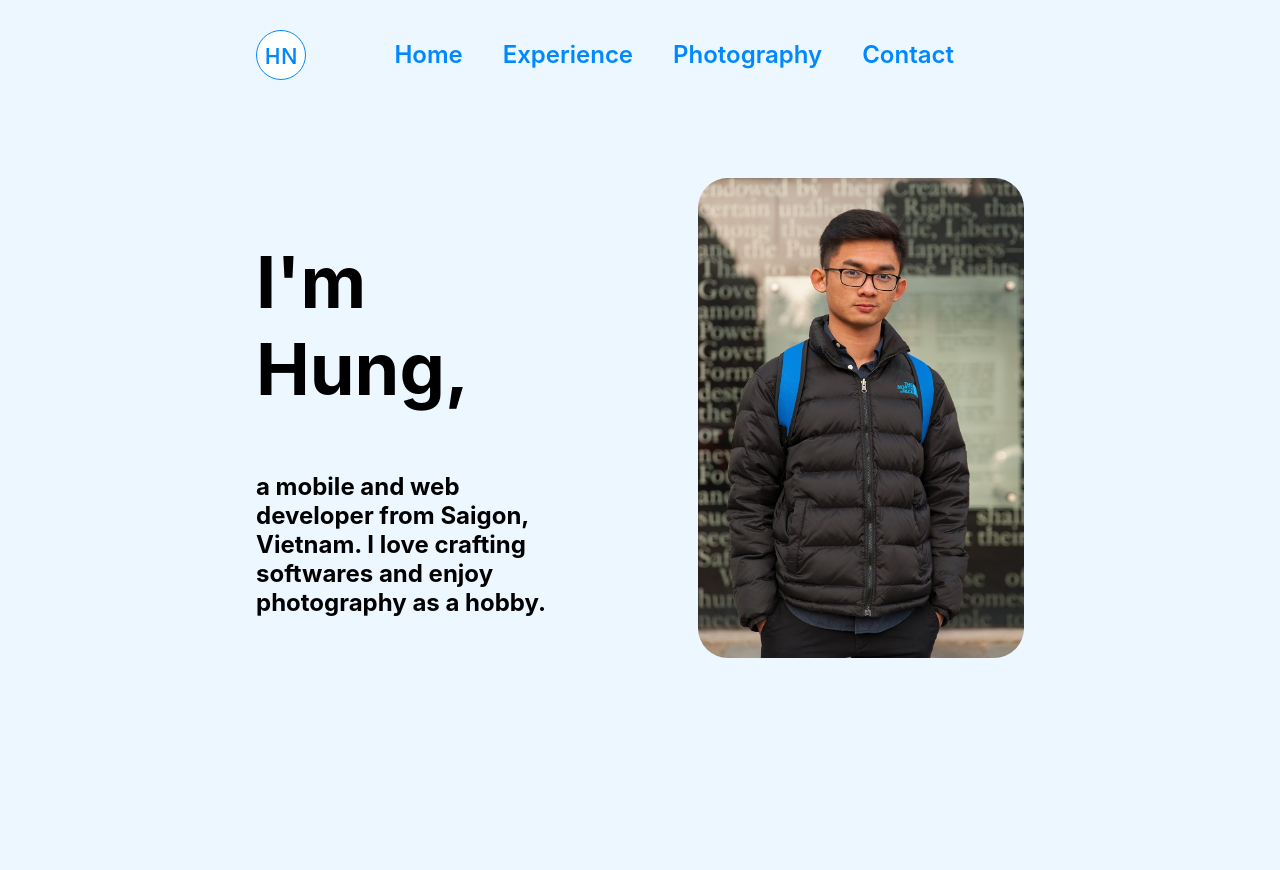
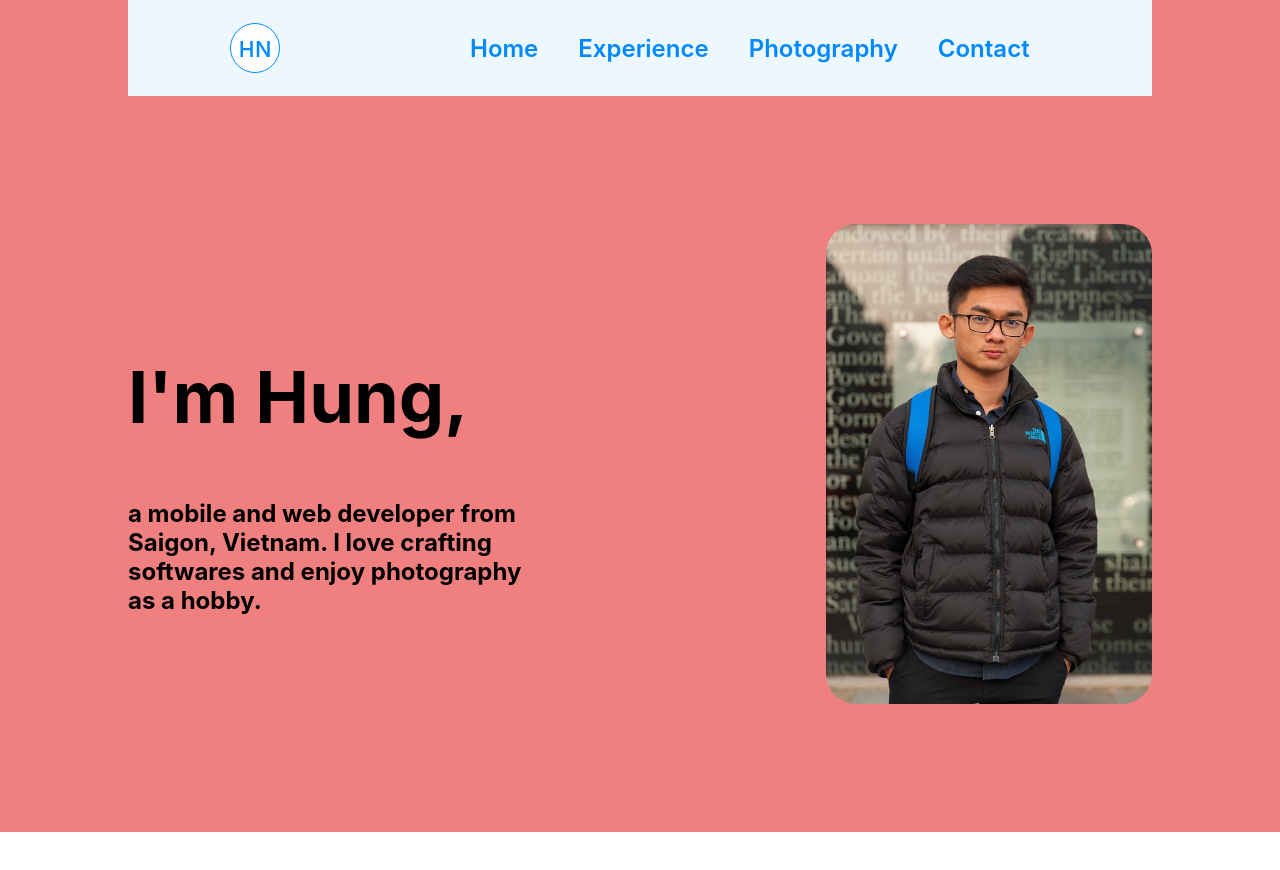
Before and after one commit to nthungdev/portfolio-react, a React (Create React App) app: page / in a window 1280 px wide. Shown: the top 870 px of the page. After the commit the page ends 832 px from the top, so only its background shows below. Built offline with nearby package versions, Linux system fonts and the light colour scheme.

Commit message:
fix composition for navbar

```diff
--- a/src/App.css
+++ b/src/App.css
@@ -1,3 +1,12 @@
+.root {
+  display: grid;
+  grid-template-columns: 10% 1fr 10%;
+}
+
+.content {
+  grid-column: 1 / 4;
+}
+
 .App {
   text-align: center;
 }
--- a/src/App.js
+++ b/src/App.js
@@ -1,15 +1,15 @@
 import React, { Component } from "react";
 import "./App.css";
-import HeaderSection from "./sections/HeaderSection/HeaderSection";
 import LandingSection from "./sections/LandingSection/LandingSection";
 
 class App extends Component {
   render() {
     return (
-      <React.Fragment className="root">
-        <HeaderSection />
-        <LandingSection />
-      </React.Fragment>
+      <div className="root">
+        <div className="content">
+          <LandingSection />
+        </div>
+      </div>
     );
   }
 }
--- /dev/null
+++ b/src/components/NavBar/NavBar.css
@@ -0,0 +1,32 @@
+.header-section-primary {
+  display: grid;
+  grid-template-columns: 10% 1fr 10%;
+  padding: 2vh 0px;
+  background-color: #ecf7ff;
+  height: 4rem;
+}
+
+.navbar-buttons-bar {
+  /* padding: 10px 50px; */
+
+  display: flex;
+  flex-grow: 1;
+  flex-direction: row;
+  justify-content: flex-end;
+  /* grid-column: 2; */
+}
+
+.nav-button {
+  padding: 0 20px;
+}
+
+.page-logo {
+  display: flex;
+  align-items: center;
+  /* grid-column: 2; */
+}
+
+.page-logo-navbar-wrapper {
+  grid-column: 2;
+  display: flex;
+}
--- a/src/sections/HeaderSection/HeaderSection.js
+++ b/src/components/NavBar/NavBar.js
@@ -1,9 +1,9 @@
 import React, { Component } from "react";
 import PageLogo from "../../assets/logos/logo.png";
 import NavButton from "../../components/NavButton/NavButton";
-import "./HeaderSection.css";
+import "./NavBar.css";
 
-class HeaderSection extends Component {
+class NavBar extends Component {
   constructor(props) {
     super(props);
     this.state = {
@@ -67,10 +67,11 @@ class HeaderSection extends Component {
   render() {
     return (
       <header className="header-section-primary">
-        <div className="logo">
+        <div className="page-logo-navbar-wrapper">
+          <div className="page-logo">
             <img src={PageLogo} alt="Logo of the page" />
           </div>
-        <nav className="navbar">
+          <nav className="navbar-buttons-bar">
             {this.state.buttons.map(button => (
               <NavButton
                 className={button.className}
@@ -83,9 +84,10 @@ class HeaderSection extends Component {
               />
             ))}
           </nav>
+        </div>
       </header>
     );
   }
 }
 
-export default HeaderSection;
+export default NavBar;
--- a/src/components/NavButton/NavButton.css
+++ b/src/components/NavButton/NavButton.css
@@ -2,35 +2,23 @@
   text-align: center;
   font-weight: 600;
   font-size: 1.5em;
+
+  /* background-color: aquamarine; */
+  display: flex;
+  align-items: center;
 }
 
-a:link {
-  padding: 5px 10px;
+a:link.nav-button,
+a:visited.nav-button,
+a:hover.nav-button,
+a:active.nav-button {
+  display: flex;
   color: #0088ff;
   text-decoration: none;
 }
-/* visited link */
-a:visited {
-  padding: 5px 10px;
-  color: #0088ff;
-}
 
-/* mouse over link */
-a:hover {
-  border-radius: 30px;
-  /* background-color: lightblue; */
-  padding: 5px 10px;
-  color: #0088ff;
-}
-
-/* selected link */
-a:active {
-  padding: 5px 10px;
-  color: #0088ff;
-}
-
-a.disabled {
-  padding: 5px 10px;
+a.disabled.nav-button {
+  /* padding: 5px 10px; */
   color: rgb(181, 220, 255);
   text-decoration: none;
 }
--- a/src/sections/HeaderSection/HeaderSection.css
+++ /dev/null
@@ -1,21 +0,0 @@
-.header-section-primary {
-  display: flex;
-  padding: 30px 20%;
-  background-color: #ecf7ff;
-  position: sticky;
-  top: 0;
-}
-
-.navbar {
-  /* background-color: green; */
-  padding: 10px 50px;
-
-  display: flex;
-  flex-grow: 1;
-  flex-direction: row;
-  justify-content: flex-end;
-}
-
-.navbar .nav-button {
-  padding: 0 20px;
-}
--- a/src/sections/LandingSection/LandingSection.css
+++ b/src/sections/LandingSection/LandingSection.css
@@ -1,10 +1,22 @@
-main {
-  padding: 5% 20%;
+.landing-section {
+  display: grid;
+  grid-template-columns: 10% 1fr 10%;
+  background-color: lightcoral;
+}
+
+.navbar-landing-body-wrapper {
+  grid-column: 2;
+}
+
+.landing-body {
+  padding: auto 20%;
   display: flex;
+  align-items: center;
   justify-content: space-between;
 
-  height: 100vh;
-  background-color: #ecf7ff;
+  height: calc(100vh - 4rem);
+  /* background-color: #ecf7ff; */
+  background-color: lightcoral;
 }
 
 .hello {
--- a/src/sections/LandingSection/LandingSection.js
+++ b/src/sections/LandingSection/LandingSection.js
@@ -1,4 +1,5 @@
 import React, { Component } from "react";
+import NavBar from "../../components/NavBar/NavBar";
 import PhotoOfMe from "../../assets/images/small/landing-me.jpg";
 import "./LandingSection.css";
 
@@ -9,21 +10,26 @@ class LandingSection extends Component {
 
   render() {
     return (
-      <main>
+      <main className="landing-section">
+        <div className="navbar-landing-body-wrapper">
+          <NavBar />
+          <div className="landing-body">
             <section className="hello">
               <div className="title">
                 <h1>I'm Hung,</h1>
               </div>
               <div className="subtitle">
                 <h2>
-              a mobile and web developer from Saigon, Vietnam. I love crafting
-              softwares and enjoy photography as a hobby.
+                  a mobile and web developer from Saigon, Vietnam. I love
+                  crafting softwares and enjoy photography as a hobby.
                 </h2>
               </div>
             </section>
             <aside>
               <img className="photo" src={PhotoOfMe} alt="Hung Nguyen" />
             </aside>
+          </div>
+        </div>
       </main>
     );
   }
```
Also changed, not shown: 1 other file (tests, documents, lock files or other folders). Lines whose indentation alone changed are shown as unchanged.
